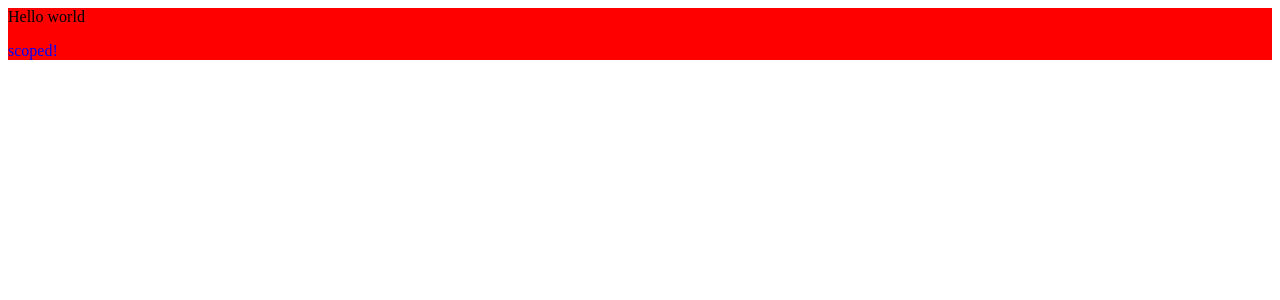
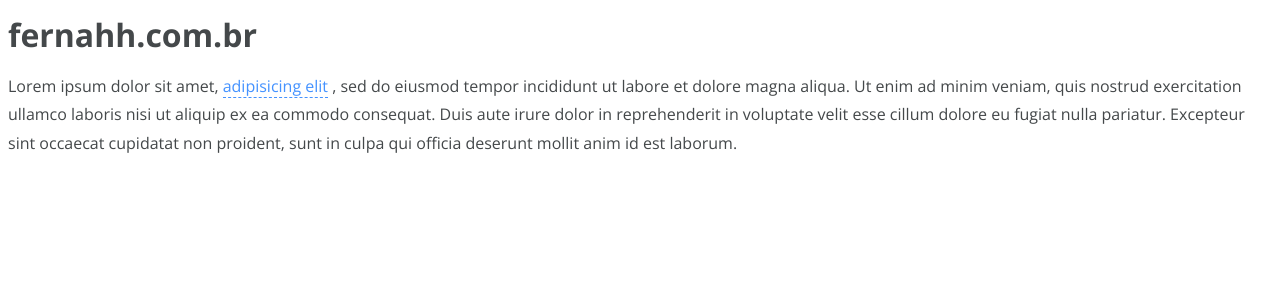
Before and after one commit to fernahh/website, a Next.js app: page / in a window 1280 px wide. Shown: the top 300 px of the page. Built offline with nearby package versions, Linux system fonts and the light colour scheme.

Commit message:
feat(theme): add base styles

```diff
--- /dev/null
+++ b/layouts/application.js
@@ -0,0 +1,45 @@
+import Head from 'next/head'
+import { colors } from '../theme/styles'
+
+export default ({ children }) => (
+  <div>
+    <Head>
+      <title>fernahh.com.br</title>
+      <meta charSet='utf-8' />
+      <meta name='viewport' content='width=device-width, initial-scale=1.0'></meta>
+      <link href='https://fonts.googleapis.com/css?family=Open+Sans:400,300,600,700' rel='stylesheet' type='text/css' />
+    </Head>
+
+    { children }
+
+    <style jsx global>{`
+      *, *:after, *:before {
+        box-sizing: border-box;
+      }
+
+      body {
+        background-color: ${colors.white};
+
+        color: ${colors.adjacent};
+        font-family: 'Open Sans', sans-serif;
+        font-size: 1em;
+        line-height: 1.8em;
+      }
+
+      a {
+        color: ${colors.link};
+        text-decoration: none;
+
+        border-bottom: 1px dashed ${colors.link};
+
+        transition: all 200ms ease-in-out;
+      }
+
+      a:hover {
+        color: ${colors.linkHover};
+
+        border-bottom-color: ${colors.linkHover};
+      }
+    `}</style>
+  </div>
+)
--- a/pages/index.js
+++ b/pages/index.js
@@ -1,19 +1,15 @@
+import Application from '../layouts/application'
+
 export default () => (
-  <div>
-    Hello world
-    <p>scoped!</p>
-    <style jsx>{`
-      p {
-        color: blue;
-      }
-      div {
-        background: red;
-      }
-      @media (max-width: 600px) {
-        div {
-          background: blue;
-        }
-      }
-    `}</style>
-  </div>
+  <Application>
+    <h1>fernahh.com.br</h1>
+    <p>
+      Lorem ipsum dolor sit amet, <a href="#">adipisicing elit</a> , sed do eiusmod
+      tempor incididunt ut labore et dolore magna aliqua. Ut enim ad minim veniam,
+      quis nostrud exercitation ullamco laboris nisi ut aliquip ex ea commodo consequat.
+      Duis aute irure dolor in reprehenderit in voluptate velit esse cillum dolore eu
+      fugiat nulla pariatur. Excepteur sint occaecat cupidatat non proident, sunt in culpa
+      qui officia deserunt mollit anim id est laborum.
+    </p>
+  </Application>
 )
--- /dev/null
+++ b/theme/styles.js
@@ -0,0 +1,8 @@
+const colors = {
+  adjacent: '#44484a',
+  white: '#ffffff',
+  link: '#4492ff',
+  linkHover: '#0047aa'
+}
+
+export { colors }
```
Also changed, not shown: 1 other file (tests, documents, lock files or other folders).
